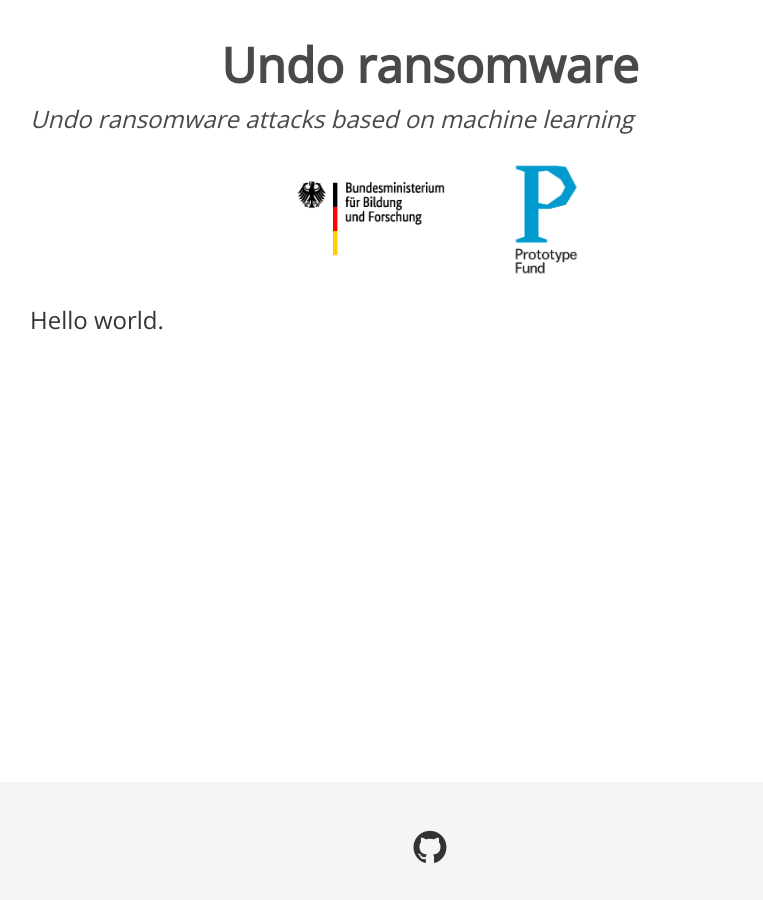
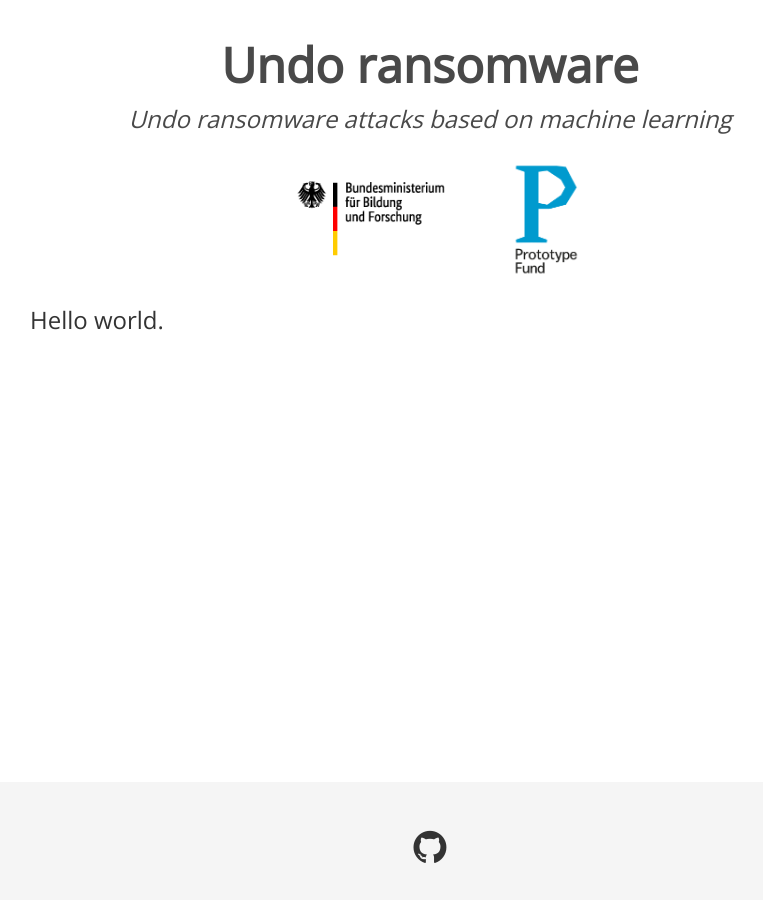
Before and after one commit to prototypefund/undo-ransomware-undo-ransomware.github.io, a Jekyll site: the page built from index.md, in a window 1280 px wide. Shown: the whole page, without its empty margins (210-973 px from the left). Built offline with Jekyll 4.4.1, drawn with Linux system fonts in a browser that asks for light colours; nearby versions of some CDN libraries.

Commit message:
use class instead of em

```diff
--- a/_layouts/default.html
+++ b/_layouts/default.html
@@ -18,7 +18,7 @@
       <header>
         <div class="container">
           <h1>Undo ransomware</h1>
-          <em>Undo ransomware attacks based on machine learning</em>
+          <div class="sub-title">Undo ransomware attacks based on machine learning</div>
         </div>
         <div class="flex-container">
           <img src="images/bmbf-logo.png" title="BMBF Logo"/>
--- a/stylesheets/styles.sass
+++ b/stylesheets/styles.sass
@@ -36,8 +36,9 @@ header
     margin-bottom: 0.1em
     text-align: center
 
-  em
+  .sub-title
     text-align: center
+    font-style: italic
 
   img
     max-height: 120px
```
